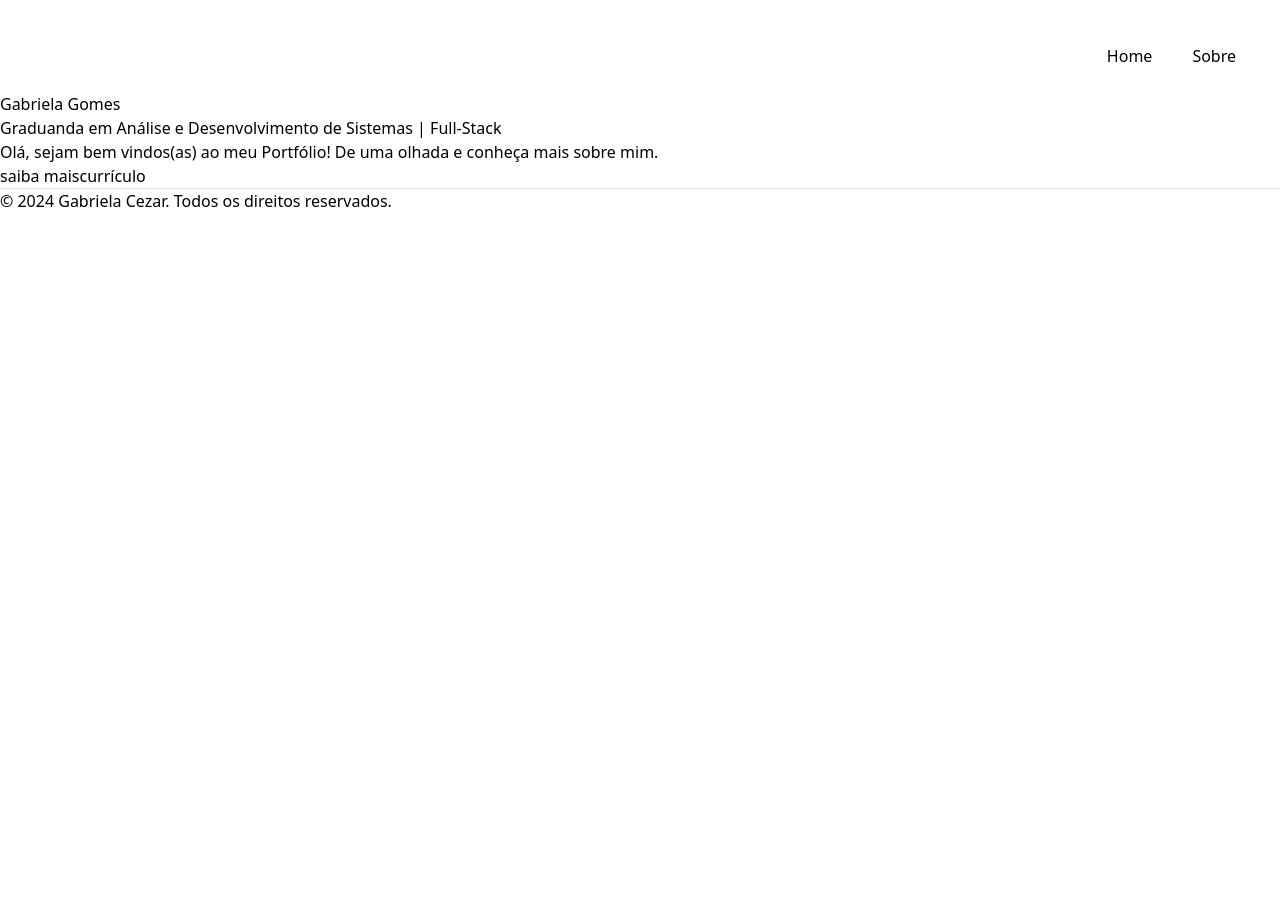
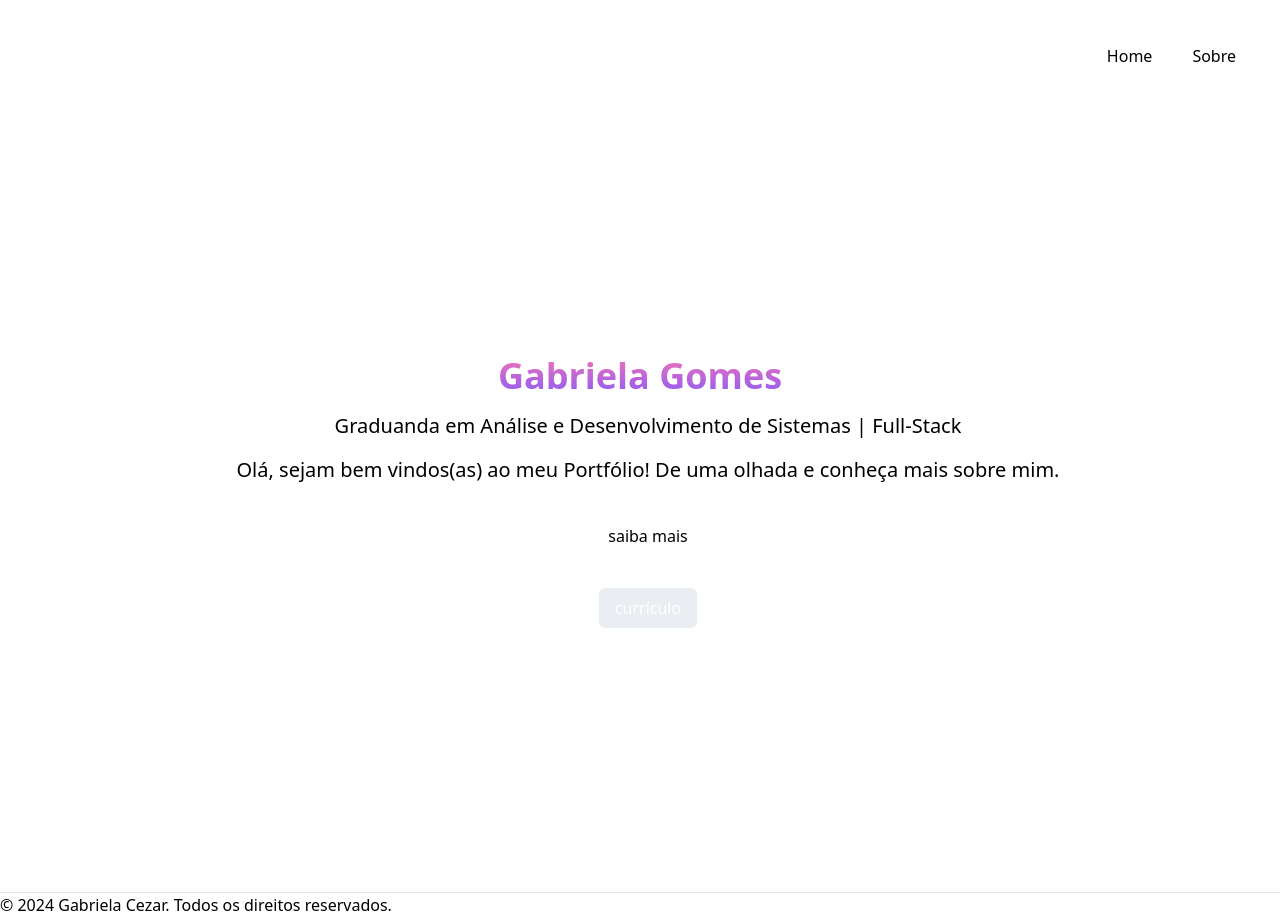
Before and after one commit to gabimezze/Portfolio, a Next.js app in the folder my-app/: page / in a window 1280 px wide. Before the commit the page ends 800 px from the top, so only its background shows below. Built offline with nearby package versions, Linux system fonts and the light colour scheme.

Commit message:
update home/sobre

```diff
--- a/my-app/src/app/page.tsx
+++ b/my-app/src/app/page.tsx
@@ -2,12 +2,22 @@
 export default function Home() {
 
   return (
-    <div className="home">
-    <h1>Gabriela Gomes</h1>
-    <p>Graduanda em Análise e Desenvolvimento de Sistemas | Full-Stack</p>
-    <p>Olá, sejam bem vindos(as) ao meu Portfólio! De uma olhada e conheça mais sobre mim.</p>
-    <button className="sb">saiba mais</button>
-    <button className="bntc">currículo</button>
+    <div className="mt-0 space-x-4 flex flex-col justify-center items-center h-screen overflow-hidden text-left">
+    <h1 className="animate-slide-in-left bg-gradient-to-t from-violet-500 to-pink-400 bg-clip-text text-transparent text-4xl font-semibold mb-0">
+      Gabriela Gomes
+    </h1>
+    <p className="animate-slide-in-left text-xl mt-4 mb-0">
+      Graduanda em Análise e Desenvolvimento de Sistemas | Full-Stack
+    </p>
+    <p className="animate-slide-in-left text-xl mt-4 mb-0">
+      Olá, sejam bem vindos(as) ao meu Portfólio! De uma olhada e conheça mais sobre mim.
+    </p>
+    <button className=" mt-8 bg-white text-black py-2 px-4 rounded-md hover:bg-slate-200">
+      saiba mais
+    </button>
+    <button className=" mt-8 bg-slate-400 bg-opacity-20 text-white py-2 px-4 rounded-md hover:bg-white hover:bg-opacity-25">
+      currículo
+    </button>
     </div>
   )
 }
--- a/my-app/src/app/sobre/page.tsx
+++ b/my-app/src/app/sobre/page.tsx
@@ -6,19 +6,19 @@ import email from "@/img/email.png"
 
 export default function Sobre() {
     return (
-        <div className="sobre">
-            <div className="redes">
+        <div className=" sobre mt-0 animate-slide-in-left space-x-4 flex flex-col justify-center h-screen overflow-hidden text-left">
+            <div className="flex justify-center space-x-4 mb-4 mt-0">
             <a href="https://www.linkedin.com/in/gabimezze/"><Image src={linkedin} alt="linkedin" width={40} height={40} /></a>
             <a href="https://github.com/gabimezze"><Image src={github} alt="github" width={40} height={40} /></a>
             <a href="https://www.instagram.com/gabimezze/"><Image src={instagram} alt="instagram" width={40} height={40} /></a>
             <a href="mailto:contatogabicez@gmail.com"><Image src={email} alt="email" width={40} height={40} /></a>
             </div>
-            <h1>Sobre Mim</h1>
-            <p>Meu nome é Gabriela, tenho 19 anos, e a tecnologia sempre desempenhou um papel central em minha vida, despertando meu interesse desde cedo e proporcionando-me constante entretenimento. Essa curiosidade crescente levou-me ao fascinante mundo da programação.
+            <h1 className="text-2xl font-semibold m-4 mb-6">Sobre Mim</h1>
+            <p className="m-6 mb-5">Meu nome é Gabriela, tenho 19 anos, e a tecnologia sempre desempenhou um papel central em minha vida, despertando meu interesse desde cedo e proporcionando-me constante entretenimento. Essa curiosidade crescente levou-me ao fascinante mundo da programação.
         Atualmente, estou cursando o segundo semestre na FIAP e já possuo conhecimentos autodidatas adquiridos antes de iniciar a faculdade. Tenho uma grande vontade de aprender e me aprimorar continuamente.
         Meu objetivo é evoluir constantemente como profissional, contribuindo de maneira significativa para as equipes e empresas com as quais colaboro. Estou aberta a oportunidades que me permitam aplicar minhas habilidades e adquirir novos conhecimentos em tecnologias emergentes.</p>
-        <h1>Skills</h1>
-        <div className="skill">
+        <h1 className="text-2xl font-semibold m-4 mb-6">Skills</h1>
+        <div>
         <Image alt="Gabi-Js" height={"30"} width={"40"} src={"https://raw.githubusercontent.com/devicons/devicon/master/icons/javascript/javascript-original.svg"} />
         <Image alt="Gabi-html5" height={"30"} width={"40"} src={"https://raw.githubusercontent.com/devicons/devicon/master/icons/html5/html5-original.svg"} />
         <Image alt="Gabi-css3" height={"30"} width={"40"} src={"https://raw.githubusercontent.com/devicons/devicon/master/icons/css3/css3-original.svg"} />
```
